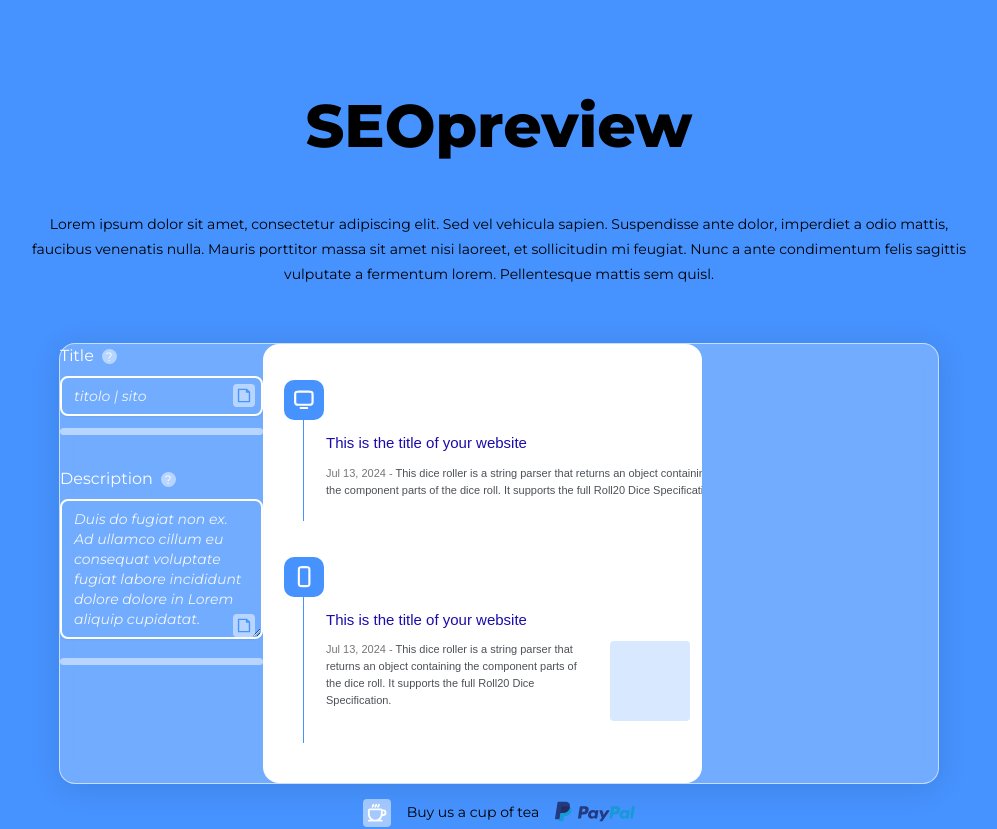
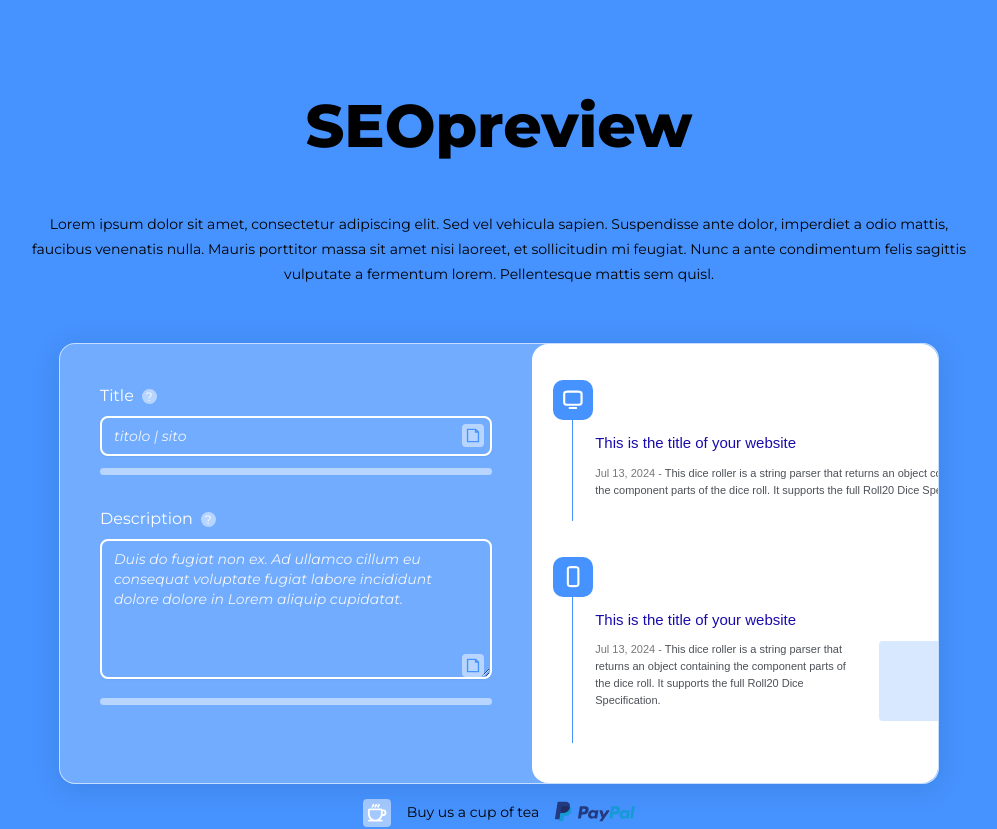
Before and after one commit to jacopo-derrico/SEO-preview, a Nuxt app: page / in a window 1280 px wide. Shown: the whole page, without its empty margins (141-1138 px from the left). Built offline with nearby package versions, Linux system fonts and the light colour scheme.

Commit message:
fix component dimension

```diff
--- a/components/FormCard.vue
+++ b/components/FormCard.vue
@@ -1,5 +1,5 @@
 <template>
-    <div class="flex-col">
+    <div class="flex-col xl:w-7/12 p-[40px]">
         <div class="flex-col relative">
             <div class="mb-2">
                 <label for="title" class="text-white">Title</label>
```
